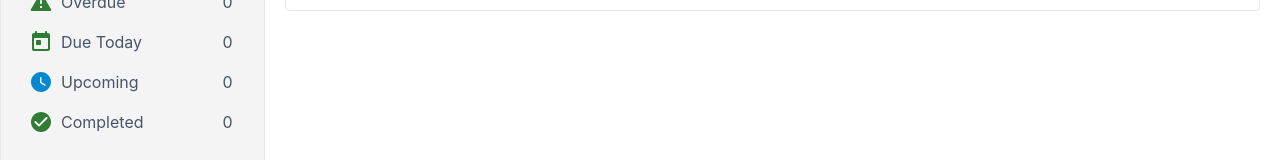
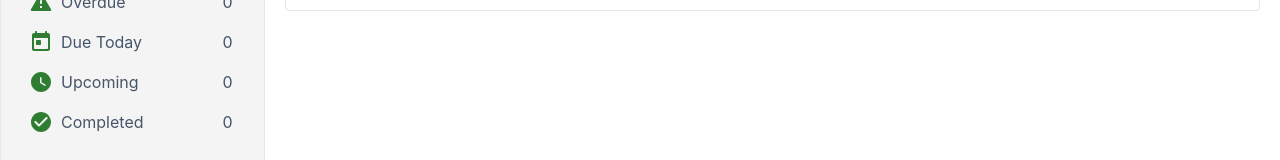
Before and after one commit to JamieBohannaWebDev/to-do-list-app, a React (Create React App) app: page / in a window 1280 px wide. Shown: the part 135-295 px from the top of the page. Built offline with nearby package versions, Linux system fonts and the light colour scheme.

Commit message:
feat: updating taskMenu with another bit of conditional coloring

```diff
--- a/src/components/molecules/taskMenu.tsx
+++ b/src/components/molecules/taskMenu.tsx
@@ -65,7 +65,7 @@ const TaskMenu = () => {
 			/>
 
 			<MenuItem
-				icon={<WatchLaterRounded color="info" />}
+				icon={<WatchLaterRounded color={upcomingTasks.length > 0 ? 'info' : 'success'} />}
 				label={'Upcoming'}
 				value={upcomingTasks.length}
 				onClickEvent={handleItemClick}
```
